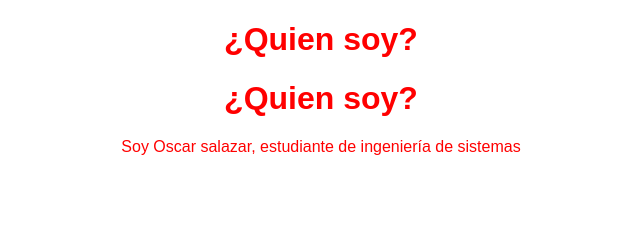
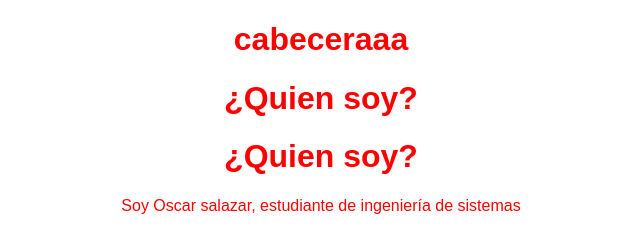
Before and after one commit to oscar9705/Blog, a plain HTML site: page index.html in a window 1280 px wide. Shown: the whole page, without its empty margins (319-959 px from the left). Drawn offline with Linux system fonts and the light colour scheme.

Commit message:
la cabecera

```diff
--- a/index.html
+++ b/index.html
@@ -7,7 +7,8 @@
     <title>¿Quien soy?</title>
 </head>
 <body>
-
+    <h1>cabeceraaa
+    </h1>
     <h1>¿Quien soy?</h1>
     <h1>¿Quien soy?</h1>
     <p>Soy Oscar salazar, estudiante de ingeniería de sistemas</p>
```
